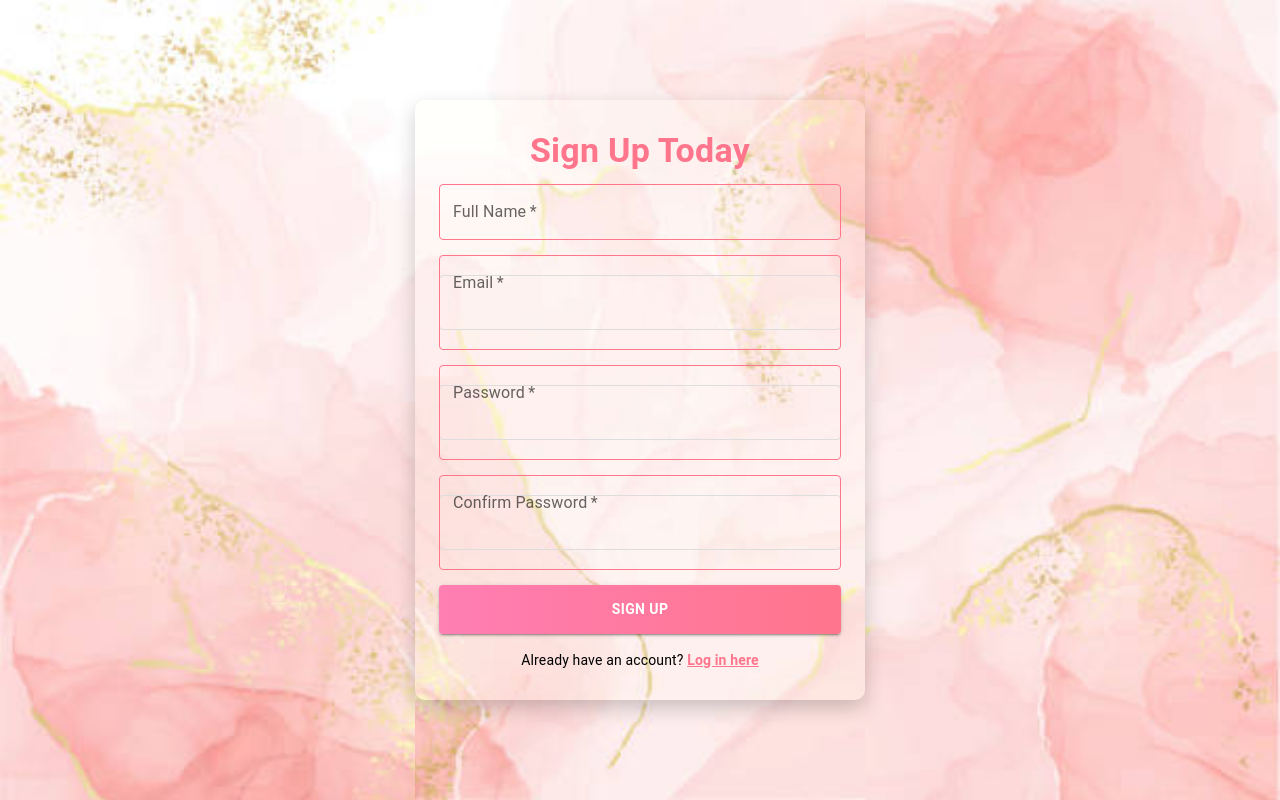
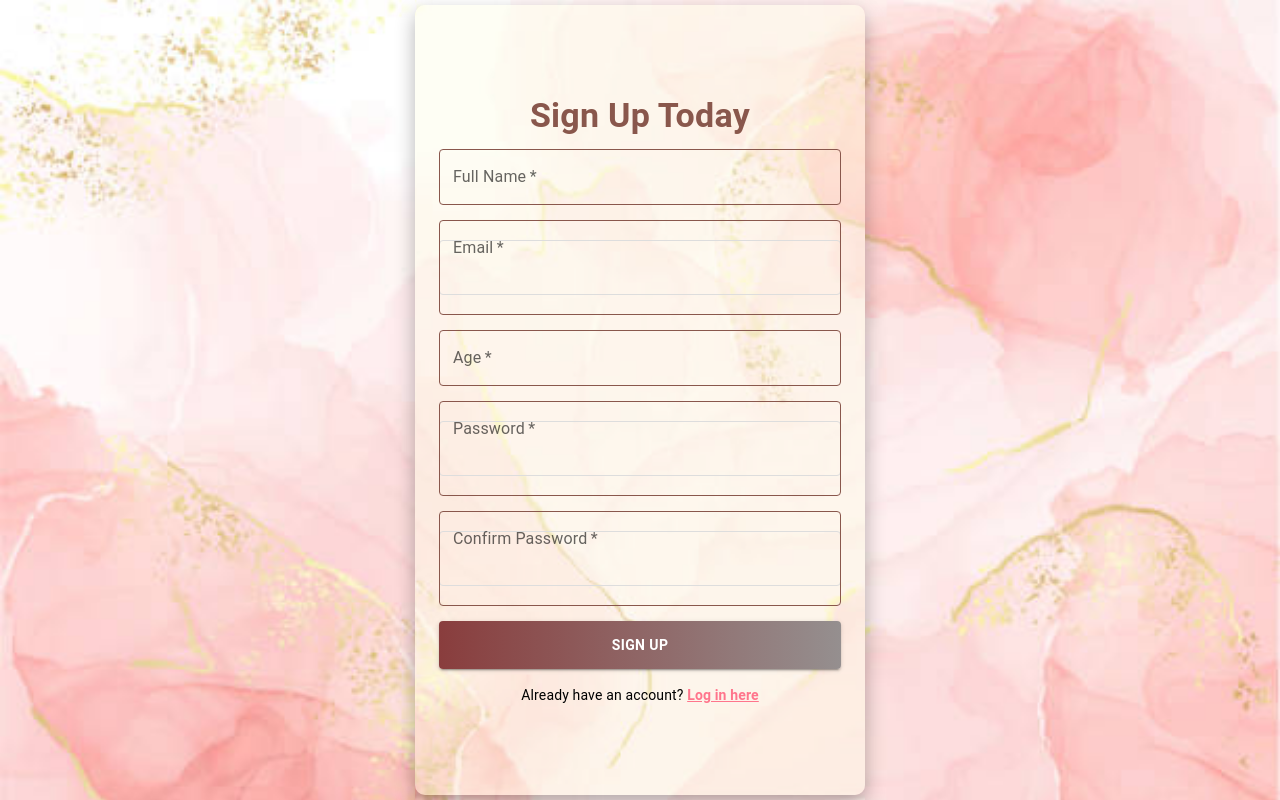
Before and after one commit to Enizeqo28/front-end, a React (Create React App) app: page /signup in a window 1280 px wide. Built offline with nearby package versions, Linux system fonts and the light colour scheme.

Commit message:
edited Signup.js title and color codes

```diff
--- a/src/components/Signup.js
+++ b/src/components/Signup.js
@@ -19,39 +19,37 @@ const Overlay = styled("div")({
   position: "absolute",
   width: "100%",
   height: "100%",
-  //backgroundColor: "rgba(0, 0, 0, 0.0)", // Dark overlay for better readability
 });
 
 const FormContainer = styled(Container)({
-  background: "rgba(253, 252, 230, 0.15)",
-  padding: "30px",
+  background: "rgba(253, 252, 230, 0.45)",
+  padding: "90px",
   borderRadius: "10px",
-  boxShadow: "0px 8px 20px rgba(0, 0, 0, 0.2)",
-  width: "90%",  // Ensures responsiveness
-  maxWidth: "600px",  // ⬅️ Increase width explicitly
-  minWidth: "450px",  // ⬅️ Ensures a minimum width
+  boxShadow: "0px 8px 20px rgba(0, 0, 0, 0.3)",
+  width: "90%",
+  maxWidth: "600px",
+  minWidth: "450px",
   textAlign: "center",
   zIndex: 2,
 });
 
-
 const StyledButton = styled(Button)({
-  background: "linear-gradient(to right, #ff7eb3, #ff758c)", // Gradient effect
+  background: "linear-gradient(to right, #893d3d, #958f8f)",
   color: "white",
   fontWeight: "bold",
   padding: "12px",
   transition: "0.3s",
   "&:hover": {
-    background: "linear-gradient(to right, #ff758c, #ff7eb3)",
+    background: "linear-gradient(to right, #ae4040, #9f826d)",
     transform: "scale(1.05)",
   },
 });
 
 const StyledTextField = styled(TextField)({
   "& .MuiOutlinedInput-root": {
-    "& fieldset":{ borderColor: "#ff758c" },
-    "&:hover fieldset": { borderColor: "#ff7eb3" },
-    "&.Mui-focused fieldset": { borderColor: "#ff7eb3", borderWidth: "5px" },
+    "& fieldset": { borderColor: "#89574c" },
+    "&:hover fieldset": { borderColor: "#89574c" },
+    "&.Mui-focused fieldset": { borderColor: "#89574c", borderWidth: "5px" },
   },
 });
 
@@ -59,6 +57,7 @@ const Signup = () => {
   const [formData, setFormData] = useState({
     fullName: "",
     email: "",
+    age: "",
     password: "",
     confirmPassword: "",
   });
@@ -73,6 +72,9 @@ const Signup = () => {
     let newErrors = {};
     if (!formData.fullName) newErrors.fullName = "Full name is required";
     if (!formData.email.includes("@")) newErrors.email = "Invalid email format";
+    if (!formData.age || isNaN(formData.age) || formData.age < 18) {
+      newErrors.age = "Sorry, you must be at least 18 years old to create an account";
+    }
     if (formData.password.length < 6) newErrors.password = "Password must be at least 6 characters";
     if (formData.password !== formData.confirmPassword) newErrors.confirmPassword = "Passwords do not match";
 
@@ -92,7 +94,7 @@ const Signup = () => {
     <BackgroundContainer>
       <Overlay />
       <FormContainer>
-        <Typography variant="h4" gutterBottom style={{ fontWeight: "bold", color: "#ff758c" }}>
+        <Typography variant="h4" gutterBottom style={{ fontWeight: "bold", color: "#89574c" }}>
           Sign Up Today
         </Typography>
         <form onSubmit={handleSubmit} style={{ display: "flex", flexDirection: "column", gap: "15px" }}>
@@ -113,6 +115,16 @@ const Signup = () => {
             onChange={handleChange}
             error={!!errors.email}
             helperText={errors.email}
+            required fullWidth
+          />
+          <StyledTextField
+            label="Age"
+            type="number"
+            name="age"
+            value={formData.age}
+            onChange={handleChange}
+            error={!!errors.age}
+            helperText={errors.age}
             required fullWidth
           />
           <StyledTextField
```
